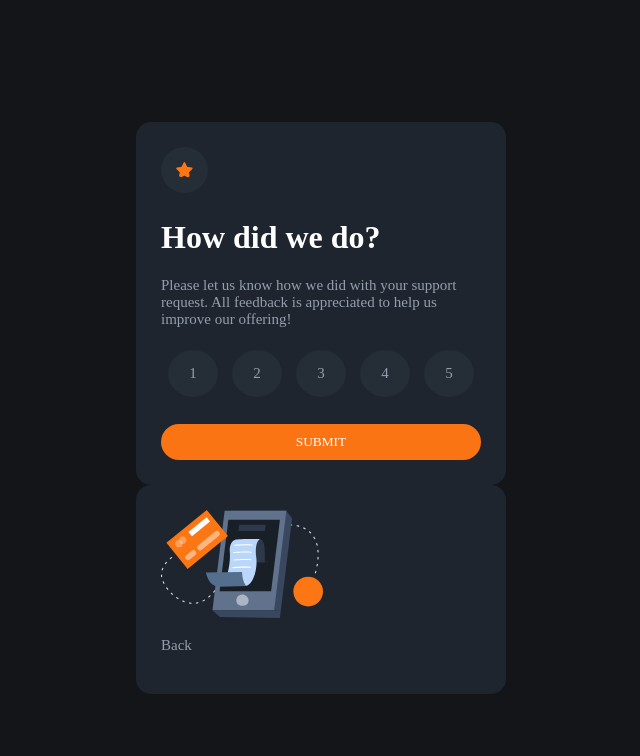
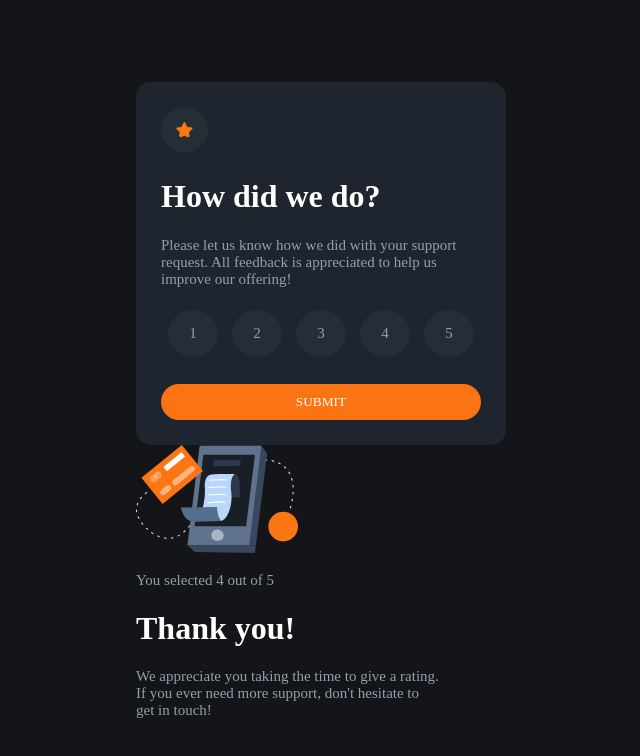
Before and after one commit to XoelVeiga/FrontendMentor-Interactive-rating-component, a plain HTML site: page index.html in a window 1280 px wide. Shown: the whole page, without its empty margins (319-959 px from the left). Drawn offline with Linux system fonts and the light colour scheme; a web font is replaced by a local one.

Commit message:
added second card

```diff
--- a/index.html
+++ b/index.html
@@ -17,7 +17,7 @@
 <body>
   <main id="flip-card">
     <div class="card">
-      <img class="star" src="images/icon-star.svg" alt="Girl in a jacket">
+      <img class="star" src="images/icon-star.svg" alt="star">
       <h1>How did we do?</h1>
       <p>
         Please let us know how we did with your support request.
@@ -33,9 +33,12 @@
       <button type="submit" class="submit">SUBMIT</button>
     </div>
 
-    <div class="card-back">
-      <img class="phone" src="images/illustration-thank-you.svg" alt="Girl in a jacket">
-      <p>Back</p>
+    <div class="card-flip">
+      <img class="phone" src="images/illustration-thank-you.svg" alt="img">
+      <p class="label">You selected 4 out of 5</p>
+      <h1>Thank you!</h1>
+      <p>We appreciate you taking the time to give a rating. </br> If you ever need more support, don't hesitate to <br>
+        get in touch!</p>
     </div>
 
   </main>
```
